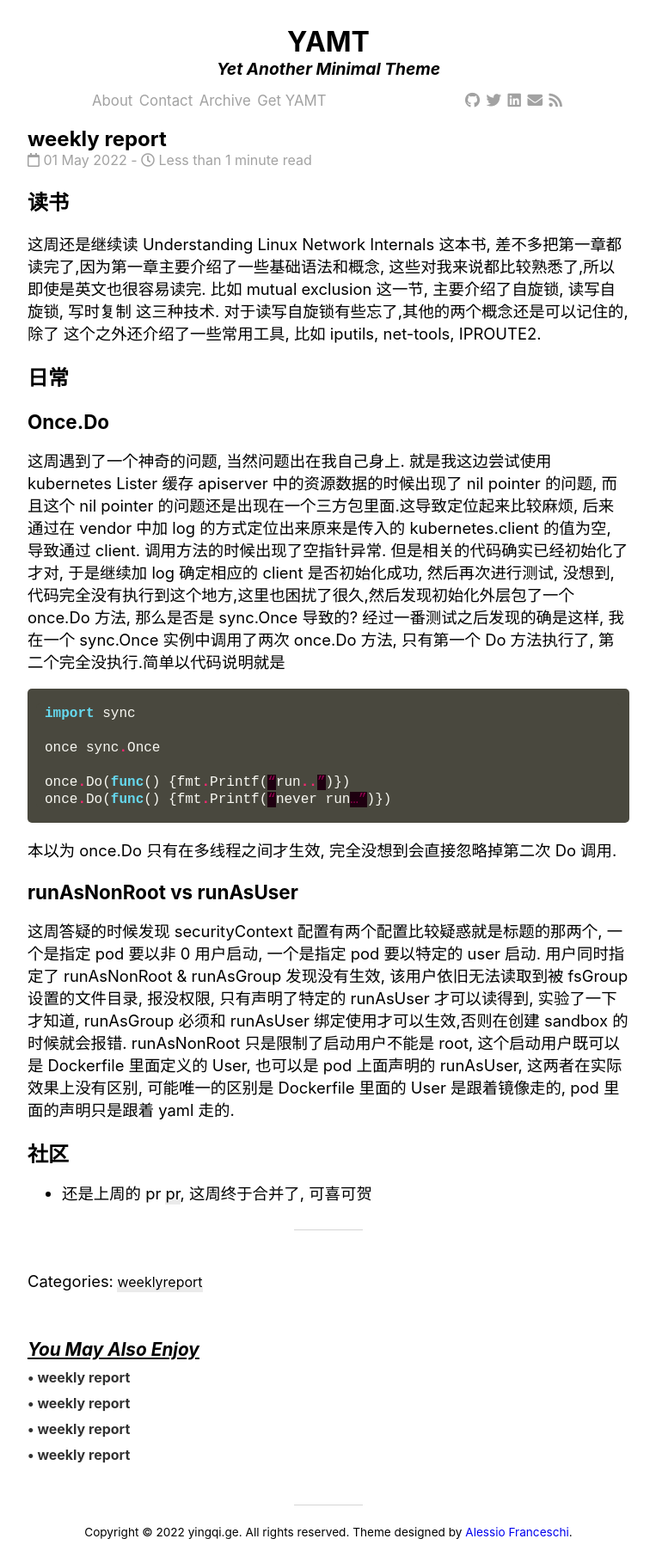
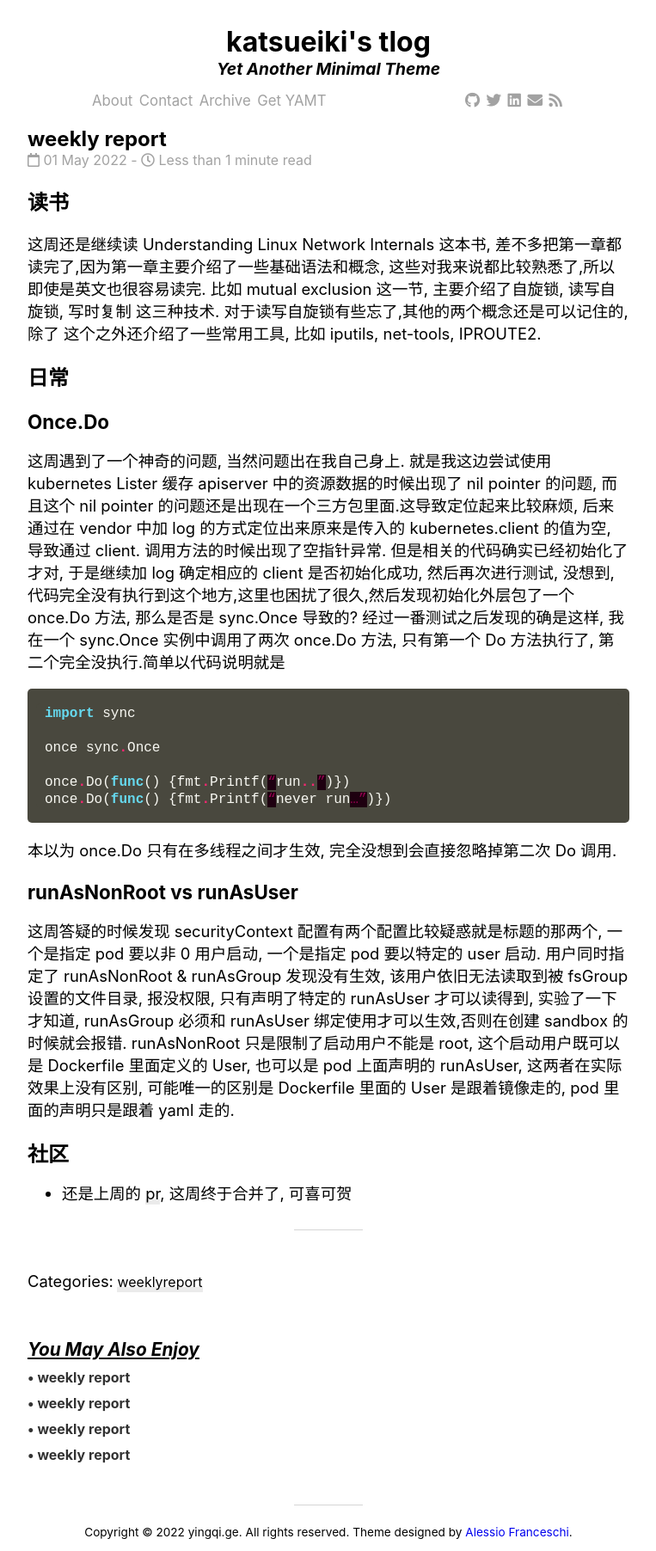
Before and after one commit to mowangdk/mowangdk.github.io, a Jekyll site: the page built from docs/_posts/2022-05-01-tech-report.markdown, in a window 1280 px wide. Shown: the whole page at 86% size, without its empty margins (258-1021 px from the left). Built offline with Jekyll 4.4.1, drawn with Linux system fonts in a browser that asks for light colours; nearby versions of some CDN libraries; comment, search, counter and statistics services are not loaded.

Commit message:
update title

```diff
--- a/docs/_config.yml
+++ b/docs/_config.yml
@@ -1,6 +1,6 @@
 # Site settings
-title: YAMT
-description: "Yet Another Minimal Theme"
+title: katsueiki's tlog
+description: "yingqi.ge's technology blog"
 url:  "https://mowangdk.github.io/" # Actual base url of the website
 baseurl: "/"           # url of the jekyll blog. e.g. if you set url to "mysite.com" and baseurl to "blog", the jekyll website will work on "mysite.com/blog"
 author:
--- a/docs/_posts/2022-05-01-tech-report.markdown
+++ b/docs/_posts/2022-05-01-tech-report.markdown
@@ -31,4 +31,4 @@ once.Do(func() {fmt.Printf(“never run…”)})
 
 # 社区
 
--  还是上周的 pr [pr](https://github.com/kubernetes/autoscaler/pull/4798), 这周终于合并了, 可喜可贺
+-  还是上周的 [pr](https://github.com/kubernetes/autoscaler/pull/4798), 这周终于合并了, 可喜可贺
```
